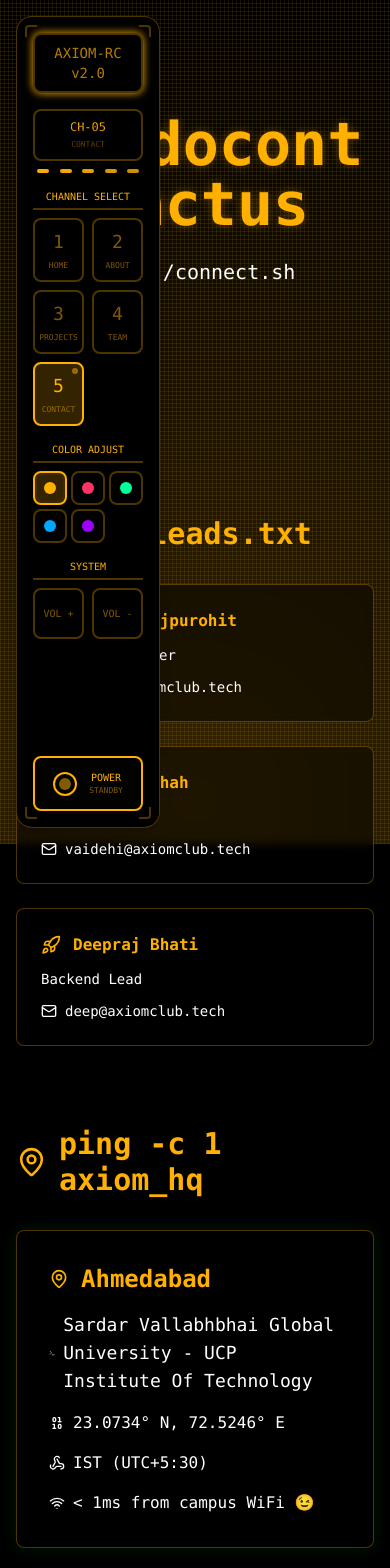
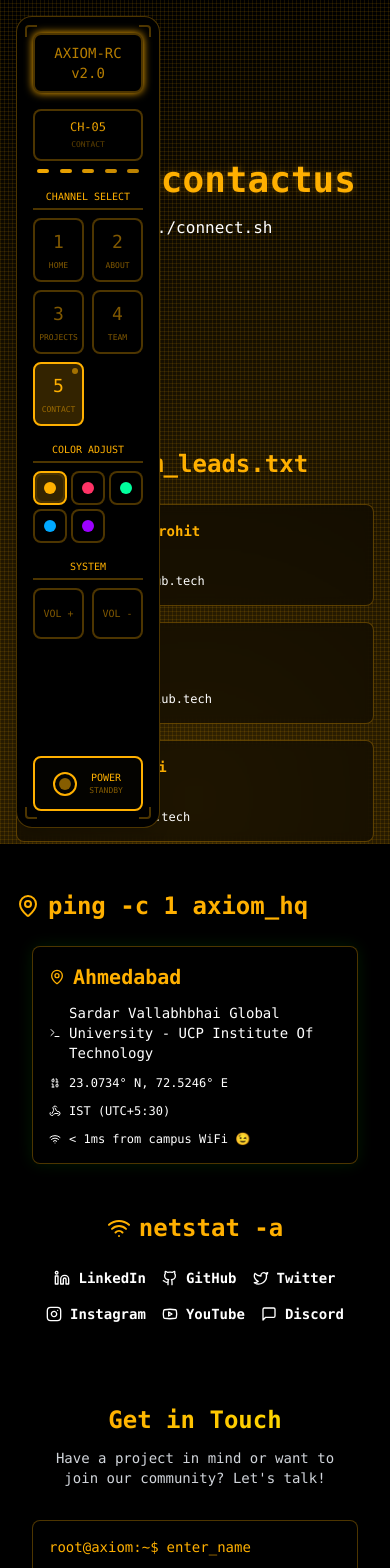
Before and after one commit to heywinit/axiomclub.tech, a Next.js app: page /contact in a window 390 px wide. Shown: the top 1568 px of the page. Built offline with nearby package versions, Linux system fonts and the light colour scheme.

Commit message:
contact page and about page more responsive

```diff
--- a/src/app/contact/Contact.tsx
+++ b/src/app/contact/Contact.tsx
@@ -88,14 +88,14 @@ export default function Contact() {
             transition={{ duration: 0.8 }}
             className="container mx-auto px-4 text-center relative z-20"
           >
-            <div className="flex items-center justify-center gap-4 mb-6">
-              <Terminal className="w-12 h-12 text-[var(--matrix-color)]" />
-              <h1 className="text-6xl md:text-7xl font-bold text-[var(--matrix-color)] [text-shadow:0_0_10px_var(--matrix-color-30)]">
+            <div className="flex flex-wrap items-center justify-center gap-2 sm:gap-4 mb-4 sm:mb-6">
+              <Terminal className="w-8 h-8 sm:w-12 sm:h-12 text-[var(--matrix-color)]" />
+              <h1 className="text-4xl sm:text-5xl md:text-6xl lg:text-7xl font-bold text-[var(--matrix-color)] [text-shadow:0_0_10px_var(--matrix-color-30)]">
                 <CrypticText text="sudo contact us" />
               </h1>
             </div>
-            <div className="flex items-center justify-center gap-2 text-[var(--matrix-color-70)] text-xl md:text-2xl">
-              <Binary className="w-6 h-6" />
+            <div className="flex flex-wrap items-center justify-center gap-1 sm:gap-2 text-[var(--matrix-color-70)] text-base sm:text-xl md:text-2xl">
+              <Binary className="w-4 h-4 sm:w-6 sm:h-6" />
               <p className="font-mono">
                 <span className="text-[var(--matrix-color)]">$</span>{" "}
                 ./connect.sh
@@ -104,42 +104,42 @@ export default function Contact() {
           </motion.div>
         </div>
 
-        <div className="container mx-auto px-4 py-20">
+        <div className="container mx-auto px-4 py-12 sm:py-20">
           {/* Quick Contacts Grid */}
           <motion.div
             initial={{ opacity: 0 }}
             animate={{ opacity: 1 }}
             transition={{ delay: 0.2 }}
-            className="mb-20"
+            className="mb-12 sm:mb-20"
           >
-            <h2 className="text-3xl font-bold text-[var(--matrix-color)] mb-8 flex items-center gap-3">
-              <Bot className="w-8 h-8" />
+            <h2 className="text-2xl sm:text-3xl font-bold text-[var(--matrix-color)] mb-6 sm:mb-8 flex items-center gap-2 sm:gap-3">
+              <Bot className="w-6 h-6 sm:w-8 sm:h-8" />
               <span>cat team_leads.txt</span>
             </h2>
-            <div className="grid md:grid-cols-3 gap-6">
+            <div className="grid grid-cols-1 sm:grid-cols-2 md:grid-cols-3 gap-4 sm:gap-6">
               {quickContacts.map((contact, index) => (
                 <motion.div
                   key={contact.name}
                   initial={{ opacity: 0, x: -20 }}
                   animate={{ opacity: 1, x: 0 }}
                   transition={{ delay: 0.1 * (index + 1) }}
-                  className="p-6 border border-[var(--matrix-color-30)] rounded-lg hover:border-[var(--matrix-color)] transition-all duration-300 bg-black/50 backdrop-blur-sm"
+                  className="p-4 sm:p-6 border border-[var(--matrix-color-30)] rounded-lg hover:border-[var(--matrix-color)] transition-all duration-300 bg-black/50 backdrop-blur-sm"
                 >
-                  <div className="flex items-center gap-3 mb-3">
-                    <Rocket className="w-5 h-5 text-[var(--matrix-color)]" />
-                    <h3 className="text-[var(--matrix-color)] font-bold">
+                  <div className="flex items-center gap-2 sm:gap-3 mb-2 sm:mb-3">
+                    <Rocket className="w-4 h-4 sm:w-5 sm:h-5 text-[var(--matrix-color)]" />
+                    <h3 className="text-[var(--matrix-color)] font-bold text-sm sm:text-base">
                       {contact.name}
                     </h3>
                   </div>
-                  <p className="text-[var(--matrix-color-70)] text-sm mb-3">
+                  <p className="text-[var(--matrix-color-70)] text-xs sm:text-sm mb-2 sm:mb-3">
                     {contact.role}
                   </p>
                   <motion.a
                     href={`mailto:${contact.email}`}
                     whileHover={{ x: 5 }}
-                    className="text-[var(--matrix-color-90)] hover:text-[var(--matrix-color)] transition-colors flex items-center gap-2 text-sm"
+                    className="text-[var(--matrix-color-90)] hover:text-[var(--matrix-color)] transition-colors flex items-center gap-2 text-xs sm:text-sm break-all"
                   >
-                    <Mail className="w-4 h-4" />
+                    <Mail className="w-3 h-3 sm:w-4 sm:h-4 flex-shrink-0" />
                     {contact.email}
                   </motion.a>
                 </motion.div>
@@ -152,38 +152,38 @@ export default function Contact() {
             initial={{ opacity: 0 }}
             animate={{ opacity: 1 }}
             transition={{ delay: 0.4 }}
-            className="mb-20"
+            className="mb-12 sm:mb-20"
           >
-            <h2 className="text-3xl font-bold text-[var(--matrix-color)] mb-8 flex items-center gap-3">
-              <MapPin className="w-8 h-8" />
+            <h2 className="text-2xl sm:text-3xl font-bold text-[var(--matrix-color)] mb-6 sm:mb-8 flex items-center gap-2 sm:gap-3">
+              <MapPin className="w-6 h-6 sm:w-8 sm:h-8" />
               <span>ping -c 1 axiom_hq</span>
             </h2>
-            <div className="flex justify-center">
+            <div className="flex justify-center px-4">
               <motion.div
                 whileHover={{ scale: 1.02 }}
-                className="p-8 border border-[var(--matrix-color-30)] rounded-lg hover:border-[var(--matrix-color)] transition-all duration-300 bg-black/50 backdrop-blur-sm shadow-[0_0_15px_rgba(0,255,0,0.1)]"
+                className="w-full max-w-2xl p-4 sm:p-8 border border-[var(--matrix-color-30)] rounded-lg hover:border-[var(--matrix-color)] transition-all duration-300 bg-black/50 backdrop-blur-sm shadow-[0_0_15px_rgba(0,255,0,0.1)]"
               >
-                <div className="space-y-4">
-                  <div className="flex items-center gap-3">
-                    <MapPin className="w-5 h-5 text-[var(--matrix-color)]" />
-                    <h3 className="text-[var(--matrix-color)] text-2xl font-bold">
+                <div className="space-y-3 sm:space-y-4">
+                  <div className="flex items-center gap-2 sm:gap-3">
+                    <MapPin className="w-4 h-4 sm:w-5 sm:h-5 text-[var(--matrix-color)]" />
+                    <h3 className="text-xl sm:text-2xl font-bold text-[var(--matrix-color)]">
                       {location.city}
                     </h3>
                   </div>
-                  <p className="text-[var(--matrix-color-70)] text-lg flex items-center gap-2">
-                    <Terminal className="w-4 h-4" />
+                  <p className="text-[var(--matrix-color-70)] text-sm sm:text-lg flex items-center gap-2">
+                    <Terminal className="w-3 h-3 sm:w-4 sm:h-4 flex-shrink-0" />
                     {location.address}
                   </p>
-                  <p className="text-[var(--matrix-color-70)] flex items-center gap-2">
-                    <Binary className="w-4 h-4" />
+                  <p className="text-[var(--matrix-color-70)] text-xs sm:text-base flex items-center gap-2">
+                    <Binary className="w-3 h-3 sm:w-4 sm:h-4 flex-shrink-0" />
                     {location.coordinates}
                   </p>
-                  <p className="text-[var(--matrix-color-70)] flex items-center gap-2">
-                    <Webhook className="w-4 h-4" />
+                  <p className="text-[var(--matrix-color-70)] text-xs sm:text-base flex items-center gap-2">
+                    <Webhook className="w-3 h-3 sm:w-4 sm:h-4 flex-shrink-0" />
                     {location.timezone}
                   </p>
-                  <p className="text-[var(--matrix-color-70)] flex items-center gap-2">
-                    <Wifi className="w-4 h-4" />
+                  <p className="text-[var(--matrix-color-70)] text-xs sm:text-base flex items-center gap-2">
+                    <Wifi className="w-3 h-3 sm:w-4 sm:h-4 flex-shrink-0" />
                     {location.ping}
                   </p>
                 </div>
@@ -196,13 +196,13 @@ export default function Contact() {
             initial={{ opacity: 0 }}
             animate={{ opacity: 1 }}
             transition={{ delay: 0.5 }}
-            className="text-center mb-20"
+            className="text-center mb-12 sm:mb-20"
           >
-            <h2 className="text-3xl font-bold text-[var(--matrix-color)] mb-8 flex items-center justify-center gap-3">
-              <Wifi className="w-8 h-8" />
+            <h2 className="text-2xl sm:text-3xl font-bold text-[var(--matrix-color)] mb-6 sm:mb-8 flex items-center justify-center gap-2 sm:gap-3">
+              <Wifi className="w-6 h-6 sm:w-8 sm:h-8" />
               <span>netstat -a</span>
             </h2>
-            <div className="flex flex-wrap justify-center gap-8">
+            <div className="flex flex-wrap justify-center gap-4 sm:gap-8">
               {socialLinks.map((link, index) => {
                 const Icon = link.icon;
                 return (
@@ -215,9 +215,9 @@ export default function Contact() {
                     animate={{ opacity: 1, y: 0 }}
                     transition={{ delay: 0.1 * (index + 1) }}
                     whileHover={{ y: -5, scale: 1.1 }}
-                    className="text-[var(--matrix-color-70)] hover:text-[var(--matrix-color)] transition-all duration-300 text-lg font-semibold flex items-center gap-2"
+                    className="text-[var(--matrix-color-70)] hover:text-[var(--matrix-color)] transition-all duration-300 text-sm sm:text-lg font-semibold flex items-center gap-2"
                   >
-                    <Icon className="w-5 h-5" />
+                    <Icon className="w-4 h-4 sm:w-5 sm:h-5" />
                     {link.name}
                   </motion.a>
                 );
@@ -230,6 +230,7 @@ export default function Contact() {
             initial={{ opacity: 0, y: 20 }}
             animate={{ opacity: 1, y: 0 }}
             transition={{ delay: 0.6 }}
+            className="max-w-4xl mx-auto"
           >
             <TerminalContact />
           </motion.div>
--- a/src/app/projects/Projects.tsx
+++ b/src/app/projects/Projects.tsx
@@ -299,9 +299,9 @@ const Projects = memo(() => {
             className="text-center mb-16"
           >
             <div className="inline-block relative">
-              <h1 className="text-4xl md:text-6xl font-bold mb-4 relative z-10 text-center">
+              <h1 className="text-3xl sm:text-4xl md:text-6xl font-bold mb-4 relative z-10 text-center">
                 <motion.div
-                  className="bg-gradient-to-r from-[var(--matrix-color)] to-[var(--matrix-glow)] bg-clip-text text-transparent inline-flex items-center gap-3 justify-center"
+                  className="bg-gradient-to-r from-[var(--matrix-color)] to-[var(--matrix-glow)] bg-clip-text text-transparent inline-flex flex-wrap items-center gap-2 sm:gap-3 justify-center"
                   animate={{
                     textShadow: [
                       "0 0 20px var(--matrix-color-50)",
@@ -317,7 +317,7 @@ const Projects = memo(() => {
                 >
                   <span className="opacity-70">[</span>
                   <CrypticText text="Project" />
-                  <Terminal className="w-8 h-8" />
+                  <Terminal className="w-6 h-6 sm:w-8 sm:h-8" />
                   <CrypticText text="Index" />
                   <span className="opacity-70">]</span>
                   <motion.span
@@ -347,8 +347,8 @@ const Projects = memo(() => {
                 }}
               />
             </div>
-            <div className="flex items-center justify-center gap-2 text-[var(--matrix-color-90)] mt-4">
-              <Terminal className="w-4 h-4" />
+            <div className="flex flex-wrap items-center justify-center gap-1 sm:gap-2 text-[var(--matrix-color-90)] mt-4 text-xs sm:text-base">
+              <Terminal className="w-3 h-3 sm:w-4 sm:h-4" />
               <motion.div
                 className="font-mono"
                 animate={{
```
Also changed, not shown: src/app/about/About.tsx (+72 -63 lines), src/app/team/Team.tsx (+2 -5 lines).
